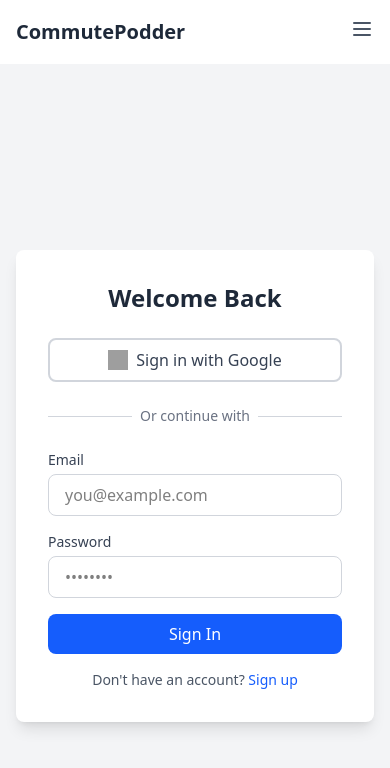
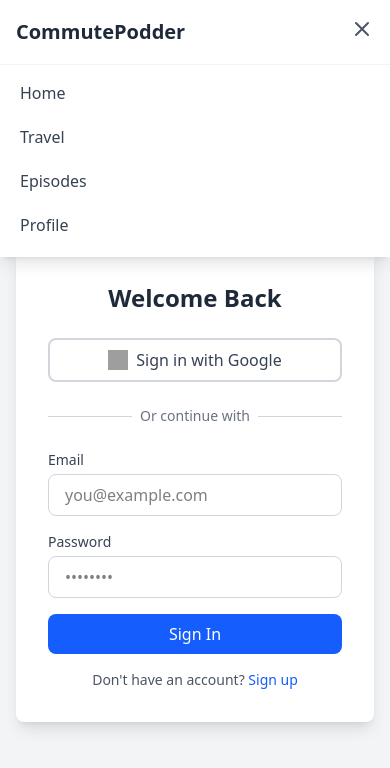
Before and after one commit to Adrian-Bostrom/CommutePodder, a React (Vite) app in the folder web/: page / in a window 390 px wide. Both pictures are taken after a click on the button 362 px from the left and 29 px from the top of the page. Shown: the top 768 px of the page. Built offline with nearby package versions, Linux system fonts and the light colour scheme; no server answers; grey boxes are pictures that could not be loaded.

Commit message:
Added mobile navbar functionality

```diff
--- a/web/src/presenters/navbarPresenter.tsx
+++ b/web/src/presenters/navbarPresenter.tsx
@@ -1,7 +1,14 @@
+import { useState } from "react";
 import { NavbarView } from "../views/navbarView";
 
 export function NavbarPresenter() {
+    const [isMenuOpen, setIsMenuOpen] = useState(false);
+
+    const toggleMenu = () => {
+        setIsMenuOpen(!isMenuOpen);
+    };
+
     return (
-        <NavbarView/>
+        <NavbarView isMenuOpen={isMenuOpen} toggleMenu={toggleMenu} />
     );
 }
--- a/web/src/views/navbarView.tsx
+++ b/web/src/views/navbarView.tsx
@@ -1,8 +1,13 @@
 import { Link } from "react-router-dom";
 
-export function NavbarView() {
+interface NavbarViewProps {
+    isMenuOpen: boolean;
+    toggleMenu: () => void;
+}
+
+export function NavbarView({ isMenuOpen, toggleMenu }: NavbarViewProps) {
     return (
-        <nav className="bg-white shadow-md">
+        <nav className="bg-white shadow-md relative z-50">
             <div className="max-w-7xl mx-auto px-4 sm:px-6 lg:px-8">
                 <div className="flex justify-between items-center h-16">
                     <div className="flex items-center">
@@ -27,14 +32,34 @@
                     </div>
 
                     <div className="md:hidden">
-                        <button className="text-gray-600 hover:text-gray-900 cursor-pointer" onClick={() => console.log("Clicked Menu")}>
+                        <button className="text-gray-600 hover:text-gray-900 cursor-pointer" onClick={toggleMenu}>
                             <svg className="h-6 w-6" fill="none" viewBox="0 0 24 24" stroke="currentColor">
-                                <path strokeLinecap="round" strokeLinejoin="round" strokeWidth={2} d="M4 6h16M4 12h16M4 18h16" />
+                                <path strokeLinecap="round" strokeLinejoin="round" strokeWidth={2} d={isMenuOpen ? "M6 18L18 6M6 6l12 12" : "M4 6h16M4 12h16M4 18h16"} />
                             </svg>
                         </button>
                     </div>
                 </div>
             </div>
+
+            {/* Mobile Menu */}
+            {isMenuOpen && (
+                <div className="md:hidden absolute top-16 left-0 w-full bg-white shadow-lg border-t border-gray-100">
+                    <div className="px-2 pt-2 pb-3 space-y-1 sm:px-3 flex flex-col">
+                        <Link to="/" className="block px-3 py-2 rounded-md text-base font-medium text-gray-700 hover:text-gray-900 hover:bg-gray-50" onClick={toggleMenu}>
+                            Home
+                        </Link>
+                        <Link to="/travel" className="block px-3 py-2 rounded-md text-base font-medium text-gray-700 hover:text-gray-900 hover:bg-gray-50" onClick={toggleMenu}>
+                            Travel
+                        </Link>
+                        <Link to="/episodes" className="block px-3 py-2 rounded-md text-base font-medium text-gray-700 hover:text-gray-900 hover:bg-gray-50" onClick={toggleMenu}>
+                            Episodes
+                        </Link>
+                        <Link to="/profile" className="block px-3 py-2 rounded-md text-base font-medium text-gray-700 hover:text-gray-900 hover:bg-gray-50" onClick={toggleMenu}>
+                            Profile
+                        </Link>
+                    </div>
+                </div>
+            )}
         </nav>
     );
 }
```
